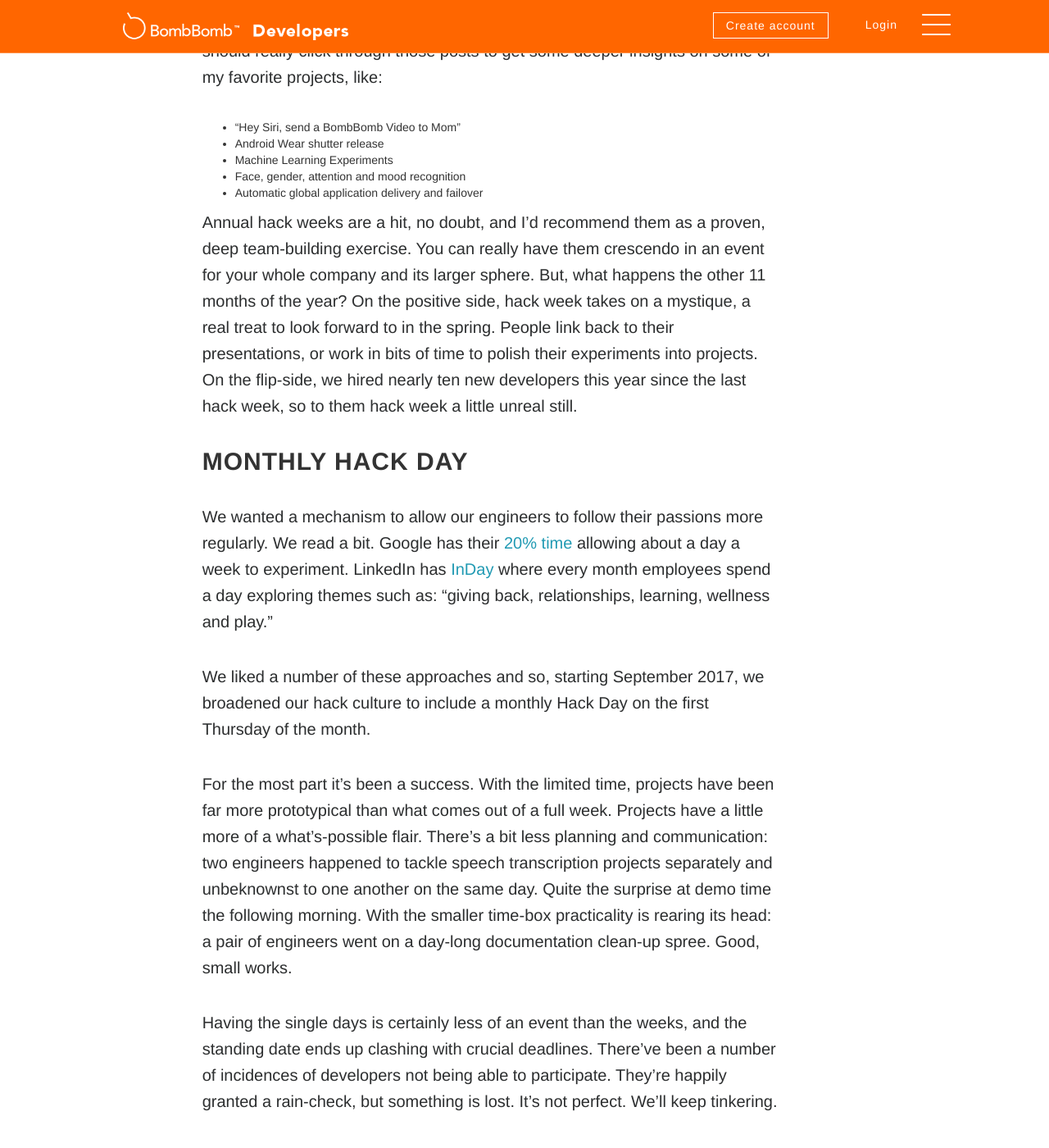
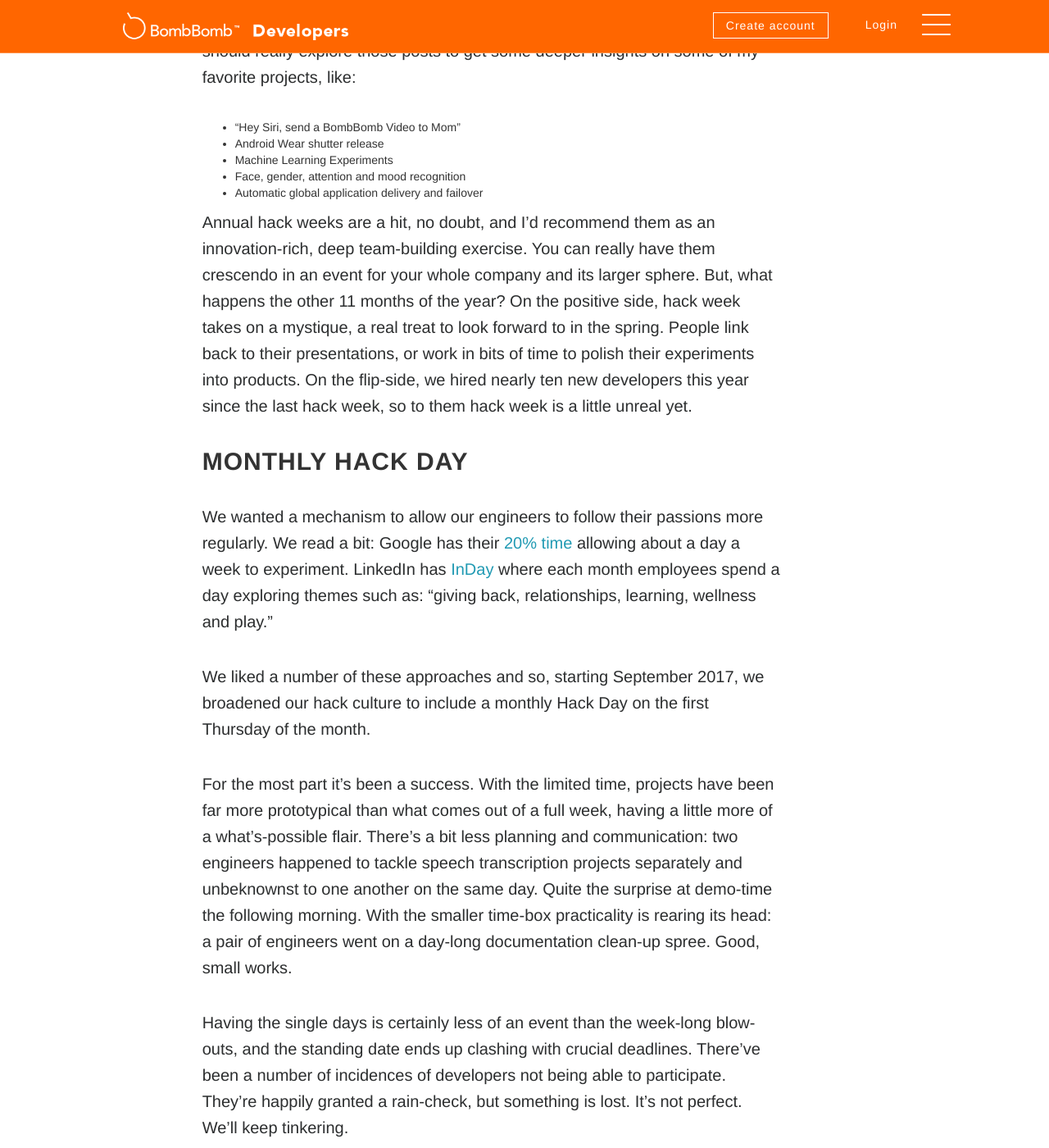
Before and after one commit to bombbomb/developer.bombbomb.com, a Jekyll site: the page built from _posts/2017-11-30-HackingInYourOrganization.md, in a window 1280 px wide and 1400 px high, scrolled down 1166 px. Shown: the whole window at 82% size. Built offline with Jekyll 4.4.1, drawn with Linux system fonts in a browser that asks for light colours; some of the changed text lies outside the part shown.

Commit message:
hack day post edits

```diff
--- a/_posts/2017-11-30-HackingInYourOrganization.md
+++ b/_posts/2017-11-30-HackingInYourOrganization.md
@@ -5,19 +5,19 @@
 tags: [Hack, Leadership, Play, BombBomb]
 ---
 
-I've had the enormous fortune to lead an engineering organization comprised of women and men who delight in challenging one another every day. This camaraderie leads to better products, more creativity and a happier workplace. At BombBomb we often get to work on really cool stuff that pushes our ability and knowledge<!--more--> , but at the same time these tasks are often that: assigned work. It's gotta be done, but how can we really lean to the other side and let them run wild?
+I've had the enormous fortune to lead an engineering organization comprised of women and men who delight in challenging one another every day. This camaraderie leads to better products, more creativity and a happier workplace. At BombBomb we often get to work on really cool stuff that pushes our ability and knowledge, but at the same time these tasks are often that: assigned work. It's gotta be done, but how can we really lean to the other side and let engineers run wild?
 
 ## Hack Week 2015
-In the spirit of freedom and innovation, in the Spring of 2015, BombBomb held it's first hack week. No sprint planning, nothing assigned, just five days of developer-driven creative expression. We didn't go in completely blind, we'd read up on [Spotify's similar tradtion](https://labs.spotify.com/2013/02/15/organizing-a-hack-week/). So the rules were simple:
+In the spirit of freedom and innovation BombBomb held it's first hack week in the Spring of 2015. No sprint planning, nothing assigned, just five days of developer-driven creative expression. We didn't go in completely blind, we'd read up on [Spotify's similar tradtion](https://labs.spotify.com/2013/02/15/organizing-a-hack-week/). So the rules were simple:
 
  - Pick a team, or go alone
  - Work on anything that would be awesome at BombBomb
  - Be ready to show off on Friday
 
-It was awesome. People played with ElasticSearch, WebSockets, and new ways to engage BombBomb staff with customers. Some of these projects were the seeds that became critical systems in BombBomb over time.
+It was awesome. People played with ElasticSearch, WebSockets, and new ways to engage BombBomb staff with customers. Some of these projects were the seeds that became crucial everyday systems at BombBomb.
 
 ## Years Pass
-We knew this was a new staple: a week in spring to experiment and impress. We'd get the whole company together at the end of the week and show off what's possible. We also learned to document these more thoroughly, and produced great posts on [BombBomb Hackweek 2016](https://bombbomb.com/blog/hack-week-bombbomb-video-email-software-development/) and [Hackweek 2017](https://bombbomb.com/blog/hack-week-2017-bombbomb-software-developers-let-loose/). You should really click through those posts to get some deeper insights on some of my favorite projects, like:
+We knew this was a new staple: a week in spring to experiment and impress. We get the whole company together at the end of the week and show off what's possible. We also learned to document these more thoroughly, and produced great round-ups on [BombBomb Hackweek 2016](https://bombbomb.com/blog/hack-week-bombbomb-video-email-software-development/) and [Hackweek 2017](https://bombbomb.com/blog/hack-week-2017-bombbomb-software-developers-let-loose/). You should really explore those posts to get some deeper insights on some of my favorite projects, like:
 
  - "Hey Siri, send a BombBomb Video to Mom"
  - Android Wear shutter release
@@ -25,19 +25,19 @@
  - Face, gender, attention and mood recognition
  - Automatic global application delivery and failover
 
-Annual hack weeks are a hit, no doubt, and I'd recommend them as a proven, deep team-building exercise. You can really have them crescendo in an event for your whole company and its larger sphere. But, what happens the other 11 months of the year? On the positive side, hack week takes on a mystique, a real treat to look forward to in the spring. People link back to their presentations, or work in bits of time to polish their experiments into projects. On the flip-side, we hired nearly ten new developers this year since the last hack week, so to them hack week a little unreal still.
+Annual hack weeks are a hit, no doubt, and I'd recommend them as an innovation-rich, deep team-building exercise. You can really have them crescendo in an event for your whole company and its larger sphere. But, what happens the other 11 months of the year? On the positive side, hack week takes on a mystique, a real treat to look forward to in the spring. People link back to their presentations, or work in bits of time to polish their experiments into products. On the flip-side, we hired nearly ten new developers this year since the last hack week, so to them hack week is a little unreal yet.
 
 ## Monthly Hack Day
-We wanted a mechanism to allow our engineers to follow their passions more regularly. We read a bit. Google has their [20% time](http://www.businessinsider.com/google-20-percent-time-policy-2015-4) allowing about a day a week to experiment. LinkedIn has [InDay](https://blog.linkedin.com/2015/07/29/inday-investing-in-our-employees-so-they-can-invest-in-themselves) where every month employees spend a day exploring themes such as: "giving back, relationships, learning, wellness and play."
+We wanted a mechanism to allow our engineers to follow their passions more regularly. We read a bit: Google has their [20% time](http://www.businessinsider.com/google-20-percent-time-policy-2015-4) allowing about a day a week to experiment. LinkedIn has [InDay](https://blog.linkedin.com/2015/07/29/inday-investing-in-our-employees-so-they-can-invest-in-themselves) where each month employees spend a day exploring themes such as: "giving back, relationships, learning, wellness and play."
 
 We liked a number of these approaches and so, starting September 2017, we broadened our hack culture to include a monthly Hack Day on the first Thursday of the month.
 
-For the most part it's been a success. With the limited time, projects have been far more prototypical than what comes out of a full week. Projects have a little more of a what's-possible flair. There's a bit less planning and communication: two engineers happened to tackle speech transcription projects separately and unbeknownst to one another on the same day. Quite the surprise at demo time the following morning. With the smaller time-box practicality is rearing its head: a pair of engineers went on a day-long documentation clean-up spree. Good, small works.
+For the most part it's been a success. With the limited time, projects have been far more prototypical than what comes out of a full week, having a little more of a what's-possible flair. There's a bit less planning and communication: two engineers happened to tackle speech transcription projects separately and unbeknownst to one another on the same day. Quite the surprise at demo-time the following morning. With the smaller time-box practicality is rearing its head: a pair of engineers went on a day-long documentation clean-up spree. Good, small works.
 
-Having the single days is certainly less of an event than the weeks, and the standing date ends up clashing with crucial deadlines. There've been a number of incidences of developers not being able to participate. They're happily granted a rain-check, but something is lost. It's not perfect. We'll keep tinkering.
+Having the single days is certainly less of an event than the week-long blow-outs, and the standing date ends up clashing with crucial deadlines. There've been a number of incidences of developers not being able to participate. They're happily granted a rain-check, but something is lost. It's not perfect. We'll keep tinkering.
 
 
 ## Carrying the flame
 Making time for focused, professional play in the workplace is a real challenge. But I'm a believer. Deadlines are important, customers need you, and that production alarm doesn't take a day off. We need to be flexible: in 2016, Spotify converted [their Hack Week into Fix-It-Week](https://www.linkedin.com/pulse/why-we-turned-our-hack-week-fix-sofie-lindblom/).
 
-Not everyone's projects fly, sometimes people end up with just lessons. But that's okay. We're fortunate to have these opportunities, and an environment that's sympathetic (if not downright enthusiastic). We're looking forward to Hack Week 2018; the future is bright!
+Not everyone's projects fly, sometimes people end up with just lessons. But that's okay. We're fortunate to have these opportunities, and an environment that's sympathetic (if not downright enthusiastic). I'm looking forward to Hack Week 2018; the future is bright!
```
